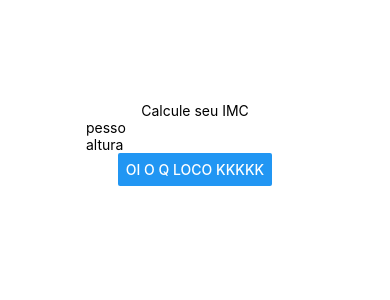
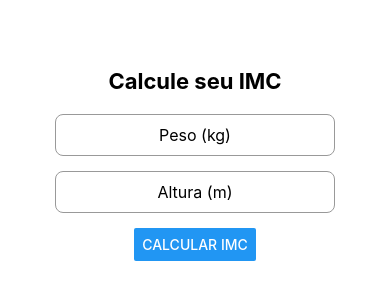
Before and after one commit to kani0dev/mobiledev-4semestre, a React Native app: screen / in a window 390 px wide. Shown: the part 258-558 px from the top of the page. Built offline with nearby package versions, Linux system fonts and the light colour scheme.

Commit message:
mds eu nao aguento mais

```diff
--- a/App.js
+++ b/App.js
@@ -1,62 +1,72 @@
 import { StatusBar } from 'expo-status-bar';
 import { useState } from 'react';
-import { StyleSheet, Text, View } from 'react-native';
-import { Button, TextInput } from 'react-native-web';
+import { StyleSheet, Text, View, TextInput, Button, Alert } from 'react-native';
 
 export default function App() {
-
-  const [pesso, setPesso] = useState('');
-  const [altura , setAltura] = useState('')
-  const [result, setReslt] = useState()
-  const [massage , setMessage] = useState('')
+  const [peso, setPeso] = useState('');
+  const [altura, setAltura] = useState('');
+  const [resultado, setResultado] = useState(null);
+  const [mensagem, setMensagem] = useState('');
 
   const calcular = () => {
-    if(pesso && altura){
-      let imc =  pesso.replace(',','.')/(altura.replace(',','.')*altura.replace(',','.'));
-      setReslt(imc.toFixed(2));
+    if (peso && altura) {
+      const pesoNum = parseFloat(peso.replace(',', '.'));
+      const alturaNum = parseFloat(altura.replace(',', '.'));
 
-      switch(imc){
-        case imc <= 18.5: setMessage("magro")
-        case imc > 18.5 && imc <= 24.9: setMessage("normal\npesso: ", imc)
-        case imc > 25 && imc <= 29.9: setMessage("gordinho\npesso: ", imc)
-        case imc > 30 && imc <= 34.9 : setMessage("Gigantesco\npesso: ", imc)
-        default : setMessage("KRLTAMPANDO O SOL MANEKKKKKKKKKK\npesso: ", imc)
+      if (isNaN(pesoNum) || isNaN(alturaNum) || alturaNum <= 0) {
+        Alert.alert('Erro', 'Digite valores válidos.');
+        return;
       }
 
-    }else{
-      alert("tem nao")
+      const imc = pesoNum / (alturaNum * alturaNum);
+      setResultado(imc.toFixed(2));
+
+      if (imc <= 18.5) {
+        setMensagem(`magreza puro osso\nIMC: ${imc.toFixed(2)}`);
+      } else if (imc > 18.5 && imc <= 24.9) {
+        setMensagem(`normal\nIMC: ${imc.toFixed(2)}`);
+      } else if (imc > 25 && imc <= 29.9) {
+        setMensagem(`Sobrepeso\nIMC: ${imc.toFixed(2)}`);
+      } else if (imc > 30 && imc <= 34.9) {
+        setMensagem(`super gordo nivel 1\nIMC: ${imc.toFixed(2)}`);
+      } else if (imc > 35 && imc <= 39.9) {
+        setMensagem(`super gordo nivel 2\nIMC: ${imc.toFixed(2)}`);
+      } else {
+        setMensagem(`Super obeso nivel deus\nIMC: ${imc.toFixed(2)}`);
+      }
+    } else {
+      Alert.alert('Erro', 'Preencha peso e altura.');
     }
-  }
-
+  };
 
   return (
     <View style={styles.container}>
-      <Text>
-        Calcule seu IMC
-      </Text>
+      <Text style={styles.title}>Calcule seu IMC</Text>
       <StatusBar style="auto" />
 
-      <View>
-        <TextInput placeholder='pesso'
-        keyboardType='numeric'
+      <TextInput
+        style={styles.input}
+        placeholder="Peso (kg)"
+        keyboardType="numeric"
+        value={peso}
+        onChangeText={setPeso}
+      />
+
+      <TextInput
+        style={styles.input}
+        placeholder="Altura (m)"
+        keyboardType="numeric"
         value={altura}
         onChangeText={setAltura}
-        />
+      />
 
-        <TextInput placeholder='altura'
-        keyboardType='numeric'
-        value={pesso}
-        onChangeText={setPesso}
-        />
-      </View>
+      <Button title="Calcular IMC" onPress={calcular} />
 
-      <Button onPress={() => calcular()}title='oi o q loco kkkkk'>
-        calcular
-      </Button>
-      <h2>
-        {massage}
-        {pesso}
-      </h2>
+      {mensagem ? (
+        <View style={styles.resultBox}>
+          <Text style={styles.resultText}>{mensagem}</Text>
+        </View>
+      ) : null}
     </View>
   );
 }
@@ -67,5 +77,32 @@ const styles = StyleSheet.create({
     backgroundColor: '#fff',
     alignItems: 'center',
     justifyContent: 'center',
+    padding: 20,
+  },
+  title: {
+    fontSize: 22,
+    marginBottom: 20,
+    fontWeight: 'bold',
+  },
+  input: {
+    borderWidth: 1,
+    borderColor: '#999',
+    borderRadius: 8,
+    width: '80%',
+    padding: 10,
+    marginBottom: 15,
+    fontSize: 16,
+    textAlign: 'center',
+  },
+  resultBox: {
+    marginTop: 20,
+    padding: 15,
+    backgroundColor: '#f0f0f0',
+    borderRadius: 10,
+    alignItems: 'center',
+  },
+  resultText: {
+    fontSize: 18,
+    fontWeight: '600',
   },
 });
```
